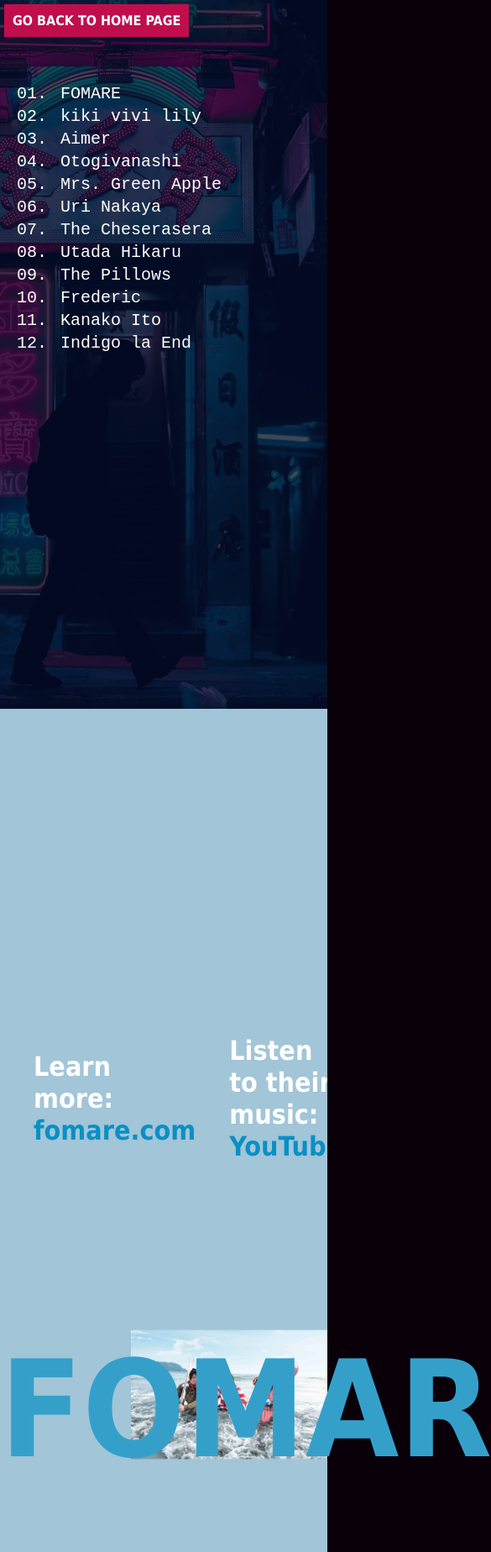
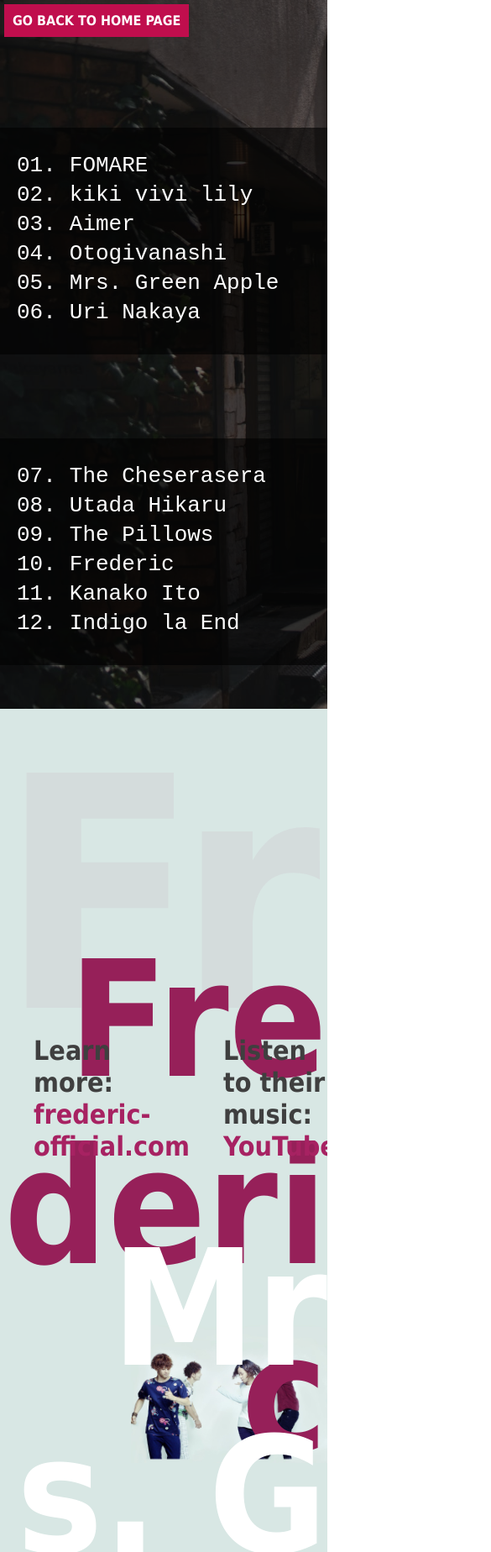
Before and after one commit to itsmedmd/music, a Gatsby site in the folder music/: page / in a window 390 px wide. Shown: the top 1848 px of the page at 84% size, 585 px wide, since content can reach past the window. Built offline with nearby package versions, Linux system fonts and the light colour scheme; Gatsby itself is replaced by a stand-in of ours.

Commit message:
changed header and added more content to articles

```diff
--- a/music/src/components/article/style.scss
+++ b/music/src/components/article/style.scss
@@ -235,7 +235,7 @@
         background-color: rgb(2, 12, 21);
 
         header h1 {
-            color: rgb(34, 129, 212);
+            color: rgb(29, 112, 184);
         }
 
         section {
@@ -247,7 +247,7 @@
                 color: rgb(60, 137, 204);
 
                 &:hover {
-                    color: rgb(0, 136, 255);
+                    color: rgb(17, 129, 226);
                 }
             }
         }
--- a/music/src/components/header/index.js
+++ b/music/src/components/header/index.js
@@ -5,27 +5,23 @@
 
   return (
     <header className="page-header" >
-        <aside>
-        <img
-          srcSet="header-480w.jpg 480w, header.jpg 910w"
-          sizes="(max-width: 1024px) 480px, 910px"
-          src="header.jpg"
-          alt="A person walking along a relaxing urban city street at night in Japan"
-        />
-        </aside>
         <section>
+            <div className="song-column">
               <Song number="01." text="FOMARE" />
               <Song number="02." text="kiki vivi lily" />
               <Song number="03." text="Aimer" />
               <Song number="04." text="Otogivanashi" />
               <Song number="05." text="Mrs. Green Apple" />
               <Song number="06." text="Uri Nakaya" />
+            </div>
+            <div className="song-column">
               <Song number="07." text="The Cheserasera" />
               <Song number="08." text="Utada Hikaru" />
               <Song number="09." text="The Pillows" />
               <Song number="10." text="Frederic" />
               <Song number="11." text="Kanako Ito" />
               <Song number="12." text="Indigo la End" />
+            </div>
         </section>
     </header>
   );
--- a/music/src/pages/index.js
+++ b/music/src/pages/index.js
@@ -10,110 +10,100 @@
     <div className="page-content">
       <Link to=".." className="go-back-to-homepage">GO BACK TO HOME PAGE</Link>
       <Header />
+
+      <Article className="image-right a4" imgSrc="frederic.jpg" imgAlt="Frederic">
+        <header className="header-top"><h1>Frederic</h1></header>
+        <header className="header-bottom"><h1>Frederic</h1></header>
+        <section>
+          <h2>Learn more: <a href="https://frederic-official.com" >frederic-official.com</a></h2>
+          <h2>Listen to their music: <a href="https://www.youtube.com/channel/UCeoCO4_u1DdJBwyil66IsNw" >YouTube</a></h2>
+        </section>
+      </Article>
+
+      <Article className="image-right a6" imgSrc="mrs-green-apple.jpg" imgAlt="Mrs. Green Apple">
+        <header className="header-top"><h1>Mrs. Green Apple</h1></header>
+        <header className="header-bottom"><h1>Mrs. Green Apple</h1></header>
+        <section>
+          <h2>Learn more: <a href="https://mrsgreenapple.com" >mrsgreenapple.com</a></h2>
+          <h2>Listen to their music: <a href="https://www.youtube.com/channel/UCpFgmZm65yOU5X-hmWkWjuw" >YouTube</a></h2>
+        </section>
+      </Article>
+
+      <Article className="image-left a5" imgSrc="otogivanashi.jpg" imgAlt="Otogivanashi">
+        <header className="header-top"><h1>Otogivanashi</h1></header>
+        <header className="header-bottom"><h1>Otogivanashi</h1></header>
+        <section>
+          <h2>Learn more: <a href="http://otogivanashi.com" >otogivanashi.com</a></h2>
+          <h2>Listen to their music: <a href="https://www.youtube.com/channel/UCd4QzATsDnJqvwG9pmmX6NA" >YouTube</a></h2>
+        </section>
+      </Article>
+
+      <Article className="image-left a8" imgSrc="utada-hikaru.jpg" imgAlt="Utada Hikaru">
+        <header className="header-top"><h1>Utada Hikaru</h1></header>
+        <header className="header-bottom"><h1>Utada Hikaru</h1></header>
+        <section>
+          <h2>Learn more: <a href="http://www.utadahikaru.jp" >utadahikaru.jp</a></h2>
+          <h2>Listen to her music: <a href="https://www.youtube.com/user/hikki" >YouTube</a></h2>
+        </section>
+      </Article>
+
       <Article className="image-right a1" imgSrc="fomare.jpg" imgAlt="FOMARE">
-        <header>
-          <h1>FOMARE</h1>
-        </header>
+        <header className="header-top"><h1>FOMARE</h1></header>
+        <header className="header-bottom"><h1>FOMARE</h1></header>
         <section>
           <h2>Learn more: <a href="http://fomare.com" >fomare.com</a></h2>
           <h2>Listen to their music: <a href="https://www.youtube.com/channel/UCg5RYtF2Lofxb9L3A3sgitA" >YouTube</a></h2>
         </section>
       </Article>
 
+      <Article className="image-right a3" imgSrc="uri-nakayama.jpg" imgAlt="Uri Nakayama">
+        <header className="header-top"><h1>Uri Nakayama</h1></header>
+        <header className="header-bottom"><h1>Uri Nakayama</h1></header>
+        <section>
+          <h2>Learn more: <a href="http://nakayamauri.com" >nakayamauri.com</a></h2>
+          <h2>Listen to her music: <a href="https://www.youtube.com/channel/UC1fe2bJKfcR_PFCV7DJWmug/featured" >YouTube</a></h2>
+        </section>
+      </Article>
+
+      <Article className="image-left a10" imgSrc="aimer.jpg" imgAlt="Aimer">
+        <header className="header-top"><h1>Aimer</h1></header>
+        <header className="header-bottom"><h1>Aimer</h1></header>
+        <section>
+          <h2>Learn more: <a href="https://www.aimer-web.jp" >aimer-web.jp</a></h2>
+          <h2>Listen to her music: <a href="https://www.youtube.com/channel/UCR1zT1s524Hbc85bdvno_8w" >YouTube</a></h2>
+        </section>
+      </Article>
+
+      <Article className="image-left a7" imgSrc="the-cheserasera.jpg" imgAlt="The Cheserasera">
+        <header className="header-top"><h1>The Cheserasera</h1></header>
+        <header className="header-bottom"><h1>The Cheserasera</h1></header>
+        <section>
+          <h2>Learn more: <a href="http://www.thecheserasera.com" >thecheserasera.com</a></h2>
+          <h2>Listen to their music: <a href="https://www.youtube.com/c/TheCheserasera_japan" >YouTube</a></h2>
+        </section>
+      </Article>
+
       <Article className="image-right a2" imgSrc="kiki-vivi-lily.jpg" imgAlt="kiki vivi lily">
-        <header>
-          <h1>kiki vivi lily</h1>
-        </header>
+        <header className="header-top"><h1>kiki vivi lily</h1></header>
+        <header className="header-bottom"><h1>kiki vivi lily</h1></header>
         <section>
           <h2>Learn more: <a href="https://kikivivilily.com/" >kikivivilily.com</a></h2>
           <h2>Listen to her music: <a href="https://www.youtube.com/channel/UC2qqLtG-gC_2MHj_-t_F13w" >YouTube</a></h2>
         </section>
       </Article>
 
-      <Article className="image-left a10" imgSrc="aimer.jpg" imgAlt="Aimer">
-        <header>
-          <h1>Aimer</h1>
-        </header>
-        <section>
-          <h2>Learn more: <a href="https://www.aimer-web.jp" >aimer-web.jp</a></h2>
-          <h2>Listen to her music: <a href="https://www.youtube.com/channel/UCR1zT1s524Hbc85bdvno_8w" >YouTube</a></h2>
-        </section>
-      </Article>
-
-      <Article className="image-left a5" imgSrc="otogivanashi.jpg" imgAlt="Otogivanashi">
-        <header>
-          <h1>Otogivanashi</h1>
-        </header>
-        <section>
-          <h2>Learn more: <a href="http://otogivanashi.com" >otogivanashi.com</a></h2>
-          <h2>Listen to their music: <a href="https://www.youtube.com/channel/UCd4QzATsDnJqvwG9pmmX6NA" >YouTube</a></h2>
-        </section>
-      </Article>
-
-      <Article className="image-right a6" imgSrc="mrs-green-apple.jpg" imgAlt="Mrs. Green Apple">
-        <header>
-          <h1>Mrs. Green Apple</h1>
-        </header>
-        <section>
-          <h2>Learn more: <a href="https://mrsgreenapple.com" >mrsgreenapple.com</a></h2>
-          <h2>Listen to their music: <a href="https://www.youtube.com/channel/UCpFgmZm65yOU5X-hmWkWjuw" >YouTube</a></h2>
-        </section>
-      </Article>
-
-      <Article className="image-right a3" imgSrc="uri-nakayama.jpg" imgAlt="Uri Nakayama">
-        <header>
-          <h1>Uri Nakayama</h1>
-        </header>
-        <section>
-          <h2>Learn more: <a href="http://nakayamauri.com" >nakayamauri.com</a></h2>
-          <h2>Listen to her music: <a href="https://www.youtube.com/channel/UC1fe2bJKfcR_PFCV7DJWmug/featured" >YouTube</a></h2>
-        </section>
-      </Article>
-
-      <Article className="image-left a7" imgSrc="the-cheserasera.jpg" imgAlt="The Cheserasera">
-        <header>
-          <h1>The Cheserasera</h1>
-        </header>
-        <section>
-          <h2>Learn more: <a href="http://www.thecheserasera.com" >thecheserasera.com</a></h2>
-          <h2>Listen to their music: <a href="https://www.youtube.com/c/TheCheserasera_japan" >YouTube</a></h2>
-        </section>
-      </Article>
-
-      <Article className="image-left a8" imgSrc="utada-hikaru.jpg" imgAlt="Utada Hikaru">
-        <header>
-          <h1>Utada Hikaru</h1>
-        </header>
-        <section>
-          <h2>Learn more: <a href="http://www.utadahikaru.jp" >utadahikaru.jp</a></h2>
-          <h2>Listen to her music: <a href="https://www.youtube.com/user/hikki" >YouTube</a></h2>
-        </section>
-      </Article>
-
       <Article className="image-right a9" imgSrc="the-pillows.jpg" imgAlt="The Pillows">
-        <header>
-          <h1>The Pillows</h1>
-        </header>
+        <header className="header-top"><h1>The Pillows</h1></header>
+        <header className="header-bottom"><h1>The Pillows</h1></header>
         <section>
           <h2>Learn more: <a href="http://pillows.jp" >pillows.jp</a></h2>
           <h2>Listen to their music: <a href="https://www.youtube.com/channel/UCJFJuYpd7mMeC9mZVdTqV1g" >YouTube</a></h2>
         </section>
       </Article>
 
-      <Article className="image-right a4" imgSrc="frederic.jpg" imgAlt="Frederic">
-        <header>
-          <h1>Frederic</h1>
-        </header>
-        <section>
-          <h2>Learn more: <a href="https://frederic-official.com" >frederic-official.com</a></h2>
-          <h2>Listen to their music: <a href="https://www.youtube.com/channel/UCeoCO4_u1DdJBwyil66IsNw" >YouTube</a></h2>
-        </section>
-      </Article>
-
       <Article className="image-left a11" imgSrc="kanako-ito.jpg" imgAlt="Kanako Ito">
-        <header>
-          <h1>Kanako Ito</h1>
-        </header>
+        <header className="header-top"><h1>Kanako Ito</h1></header>
+        <header className="header-bottom"><h1>Kanako Ito</h1></header>
         <section>
           <h2>Learn more: <a href="https://kanataro.amebaownd.com" >kanataro.com</a></h2>
           <h2>Listen to her music: <a href="https://www.youtube.com/channel/UCpFgEr3XUXk_8wK8H9Dn6Cg" >YouTube</a></h2>
@@ -121,9 +111,8 @@
       </Article>
 
       <Article className="image-left a12" imgSrc="indigo-la-end.jpg" imgAlt="Indigo la End">
-        <header>
-          <h1>Indigo la End</h1>
-        </header>
+        <header className="header-top"><h1>Indigo la End</h1></header>
+        <header className="header-bottom"><h1>Indigo la End</h1></header>
         <section>
           <h2>Learn more: <a href="https://indigolaend.com" >indigolaend.com</a></h2>
           <h2>Listen to their music: <a href="https://www.youtube.com/channel/UCXKSbzihU5cu0U4qbbjB3GA" >YouTube</a></h2>
--- a/music/src/pages/style.scss
+++ b/music/src/pages/style.scss
@@ -1,6 +1,3 @@
-$background-color: rgb(10, 0, 10);
-$header-background-color: rgb(0, 10, 32);
-
 * {
     box-sizing: border-box;
     margin: 0;
@@ -9,7 +6,6 @@
 
 html, body {
     font-family: Tahoma, Verdana, sans-serif;
-    background-color: $background-color;
 }
 
 
@@ -31,43 +27,38 @@
     .page-header {
         width: 100vw;
         height: 100vh;
-        background-color: $header-background-color;
-
-        aside {
-            width: 40vw;
-            height: 100vh;
-            position: absolute;
-            left: 0;
-
-            img {
-                width: 100%;
-                height: 100%;
-                opacity: 0.9;
-            }
-        }
+        background: url("../../static/bike.jpg") no-repeat no-repeat;
+        background-size: cover;
 
         section {
-            width: 60vw;
+            display: flex;
+            justify-content: flex-end;
+            align-items: center;
+            width: 100vw;
             height: 100vh;
-            position: absolute;
-            right: 0;
-            padding-left: 100px;
-            background-color: rgba($background-color, 0.3);
+            padding: 0 100px;
+            background-color: rgba(0, 0, 0, 0.5);
 
-            .song {
-                font-family: monospace;
-                color: white;
-                font-size: 20px;
-                margin-bottom: 4px;
+            .song-column {
+                width: 410px;
+                margin-top: 10%;
+                padding: 30px 15px 30px 30px;;
+                background-color: rgba(0, 0, 0, 0.6);
 
                 &:first-child {
-                    margin-top: 30%;
+                    margin-right: 60px;
                 }
 
-                .song-name {
+                .song {
+                    font-family: monospace;
+                    color: white;
+                    font-size: 26px;
+                    margin-bottom: 5px;
 
-                    .song-number {
-                        margin-right: 16px;
+                    .song-name {
+                        .song-number {
+                            margin-right: 16px;
+                        }
                     }
                 }
             }
@@ -77,17 +68,33 @@
     article {
         height: 120vh;
         padding-bottom: 10vh;
+        position: relative;
         display: flex;
         align-items: flex-end;
 
         header {
+            z-index: 2;
             position: absolute;
-            z-index: 1;
             width: 100%;
 
             h1 {
-                color: white;
-                font-size: 10rem;
+                font-size: 12rem;
+            }
+
+            &.header-top {
+                user-select: none;
+                top: 0;
+                opacity: 0.05;
+
+                h1 {
+                    width: 200vw;
+                    font-size: 24rem;
+                    overflow: hidden;
+                }
+            }
+
+            &.header-bottom h1 {
+                word-break: break-all;
             }
         }
 
@@ -96,6 +103,7 @@
             height: 100%;
             display: flex;
             align-items: center;
+            z-index: 3;
 
             h2 {
                 font-size: 2rem;
@@ -107,6 +115,7 @@
         }
 
         aside {
+            z-index: 1;
             width: 60%;
             height: 100%;
             position: relative;
@@ -126,6 +135,10 @@
 
             header {
                 text-align: right;
+
+                &.header-top {
+                    text-align: left;
+                }
             }
 
             section {
@@ -164,64 +177,39 @@
 }
 
 @media only screen and (max-width: 1280px) {
-    .page-content .page-header {
-        aside {
-            width: 50vw;
-        }
+    .page-content .page-header section {
+        padding: 0 50px;
 
-        section {
-            width: 50vw;
-            padding-left: 50px;
-
-            .song:first-child {
-                margin-top: 40%;
-            }
+        .song-column {
+            margin-top: 8%;
         }
     }
 }
 
 @media only screen and (max-width: 1024px) {
-    .page-content .page-header {
-        aside {
-            width: 80vw;
-            margin: 0 10vw;
+.page-content .page-header section {
+        justify-content: center;
+    }
+}
 
-            img {
-                opacity: 0.4;
-            }
-        }
-
-        section {
-            width: 100vw;
-            padding-left: 45%;
-            padding-right: 20px;
-
-            .song:first-child {
-                margin-top: 30%;
-            }
-        }
+@media only screen and (min-width: 769px) and (max-width: 830px) {
+    .page-content .page-header section .song-column .song {
+        font-size: 23px;
     }
 }
 
 @media only screen and (max-width: 768px) {
-    .page-content .page-header {
-        section {
-            padding-left: 30%;
-        }
+    .page-content .page-header section {
+        flex-direction: column;
 
-        aside {
-            width: 100vw;
-            margin: 0;
+        .song-column:first-child {
+            margin-right: 0;
         }
     }
 }
 
 @media only screen and (max-width: 520px) {
-    .page-content .page-header section {
-        padding-left: 20px;
-
-        .song:first-child {
-            margin-top: 100px;
-        }
+    .page-content .page-header section .song-column {
+        margin-top: 100px;
     }
 }
--- a/tasks.txt
+++ b/tasks.txt
@@ -17,6 +17,10 @@
 
 maybe add youtube and website links to target _blank
 
+header when hover animation + link to the page part
+
+make header divs responsive
+
 make everything responsive
 ---------------------general---------------------
 
```
Also changed, not shown: ideas/bike.jpg (added), music/src/components/article/style.css, music/src/pages/style.css, music/static/bike.jpg (added), music/static/header-480w.jpg (deleted), music/static/header.jpg (deleted), 2 other files. Lines whose indentation alone changed are shown as unchanged.
